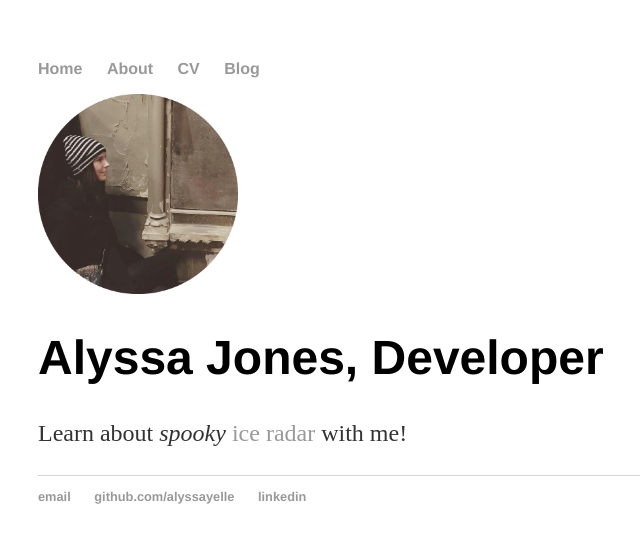
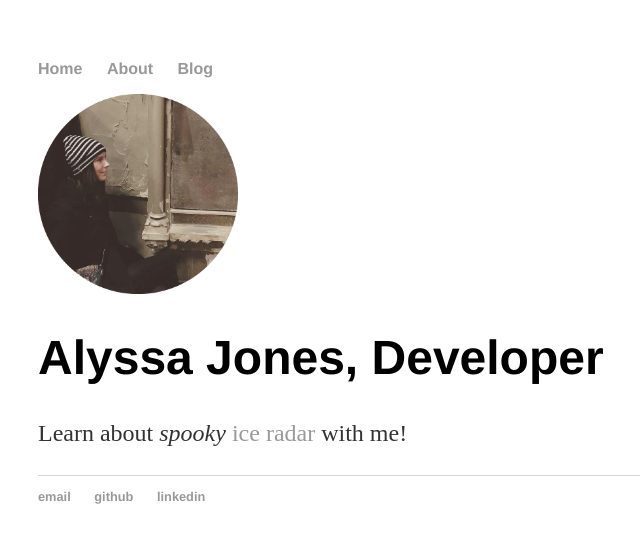
Before and after one commit to AlyssaYelle/AlyssaYelle.github.io, a Jekyll site: the page built from index.html, in a window 1280 px wide. Shown: the top 543 px of the page, without its empty margins (154-794 px from the left). Built offline with Jekyll 4.4.1, drawn with Linux system fonts in a browser that asks for light colours.

Commit message:
rm res link, fix git link

```diff
--- a/_layouts/default.html
+++ b/_layouts/default.html
@@ -10,7 +10,7 @@
 	    		<ul>
 	        		<li><a href="/">Home</a></li>
 		        	<li><a href="/">About</a></li>
-	        		<li><a href="/resume.pdf">CV</a></li>
+	        		<!-- <li><a href="/resume.pdf">CV</a></li> -->
 	        		<li><a href="/blog">Blog</a></li>
 	    		</ul>
 			</nav>
@@ -22,7 +22,7 @@
 			<footer>
 	    		<ul>
 	        		<li><a href="alyssadanijones@gmail.com">email</a></li>
-	        		<li><a href="https://github.com/alyssayelle">github.com/alyssayelle</a></li>
+	        		<li><a href="https://github.com/alyssayelle">github</a></li>
 	        		<li><a href="https://www.linkedin.com/in/alyssa-jones-a455482b/">linkedin</a></li>
 				</ul>
 			</footer>
```
